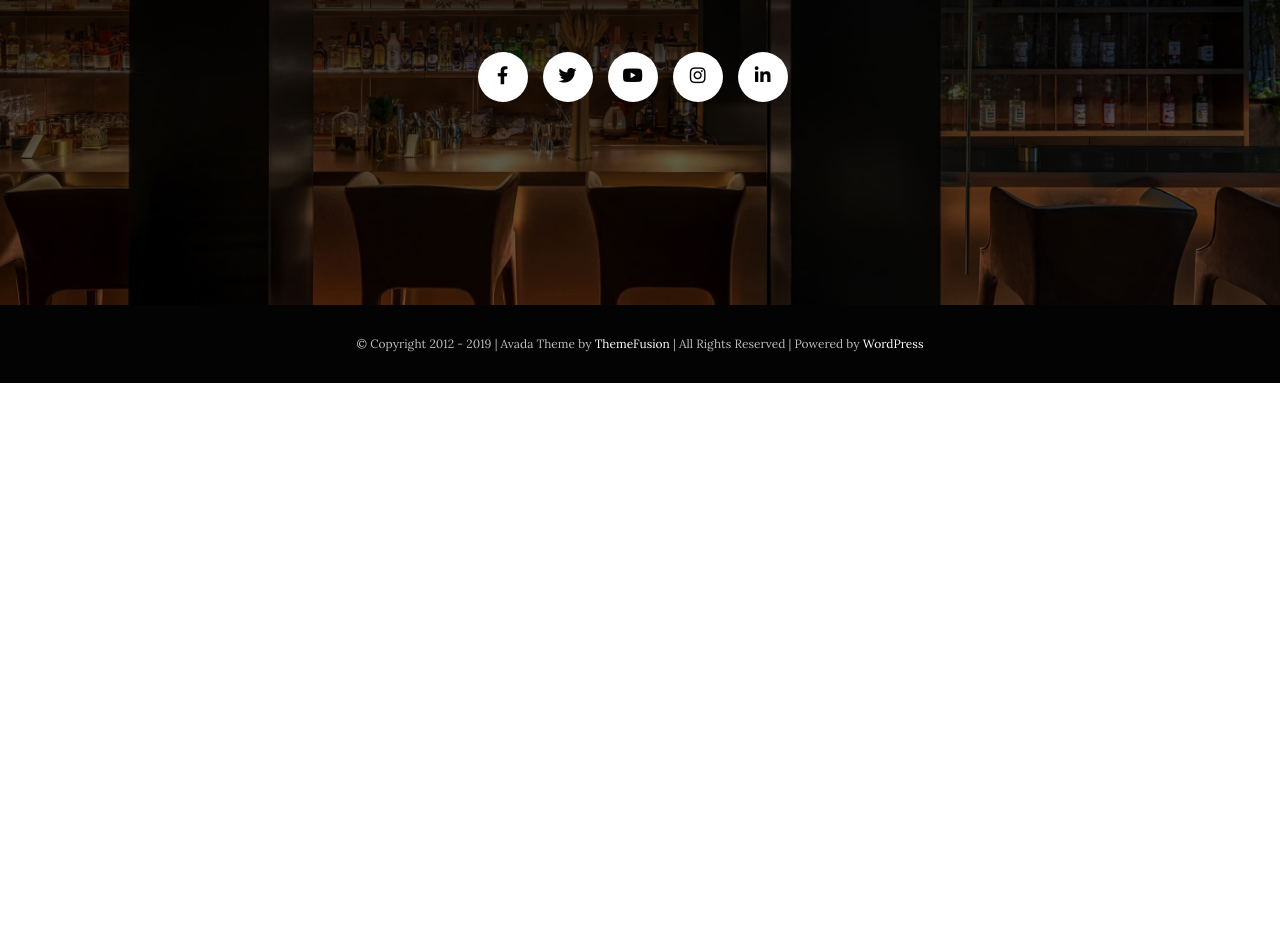
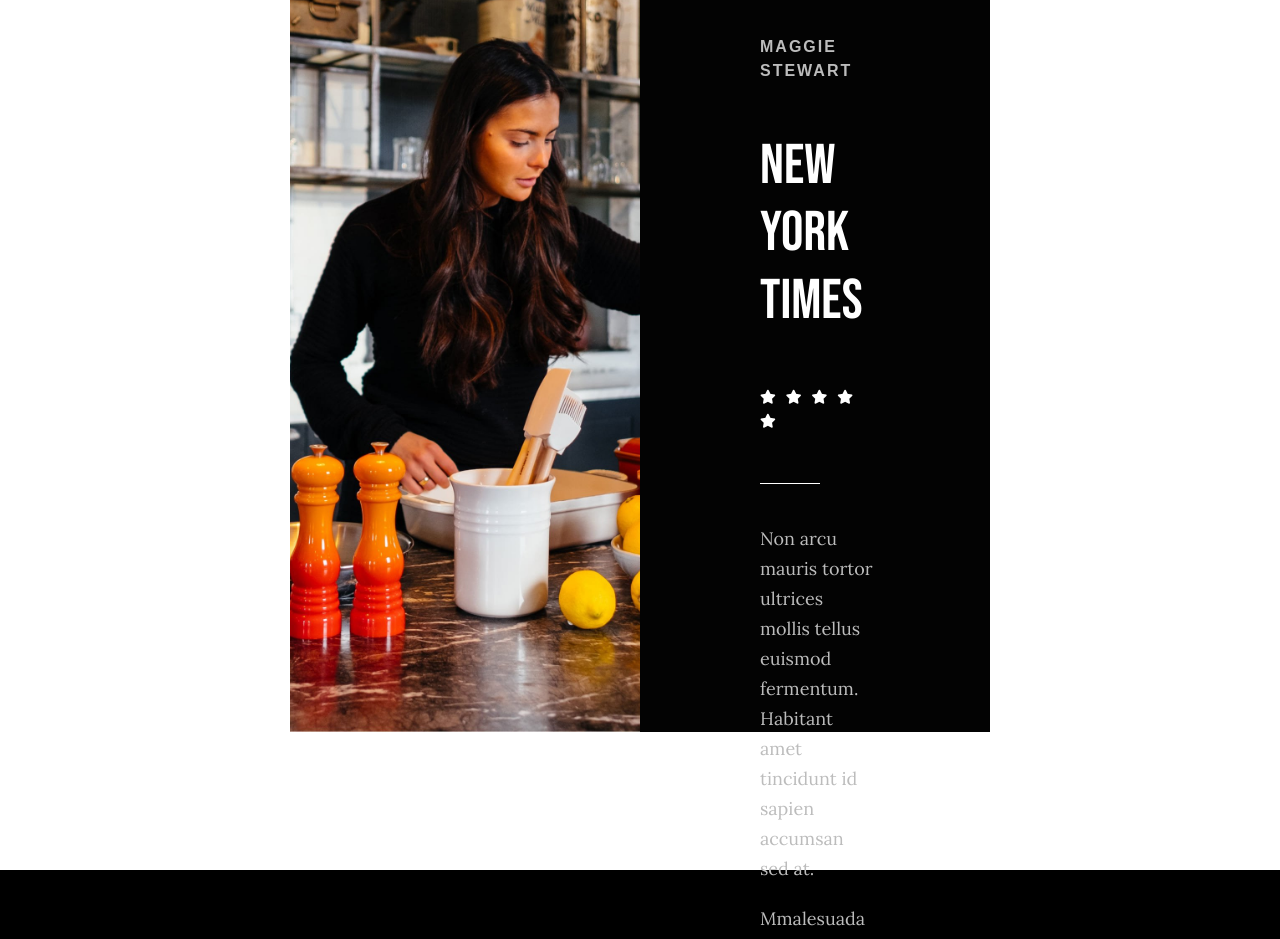
Before and after one commit to elepot87/proj-html-vuejs, a Vue app: page / in a window 1280 px wide. Shown: the part 5020-5959 px from the top of the page. Before the commit the page ends 5403 px from the top, so only its background shows below. Built offline with nearby package versions, Linux system fonts and the light colour scheme.

Commit message:
sezione reviews - recensione grande e hover

```diff
--- a/public/index.html
+++ b/public/index.html
@@ -10,7 +10,7 @@
     <link rel="preconnect" href="https://fonts.googleapis.com" />
     <link rel="preconnect" href="https://fonts.gstatic.com" crossorigin />
     <link
-      href="https://fonts.googleapis.com/css2?family=Bebas+Neue&family=Lora:wght@400;500;600;700&family=Work+Sans:ital,wght@0,300;0,400;0,500;0,600;1,700&display=swap"
+      href="https://fonts.googleapis.com/css2?family=Bebas+Neue&family=Lora:ital,wght@0,400;0,500;0,600;0,700;1,400&family=Work+Sans:ital,wght@0,300;0,400;0,500;0,600;1,700&display=swap"
       rel="stylesheet"
     />
     <!-- Font Awesome -->
--- a/src/components/Main.vue
+++ b/src/components/Main.vue
@@ -90,6 +90,48 @@
         </div>
       </div>
     </section>
+    <!-- Section 4 Recensioni -->
+    <section class="reviews">
+      <h1 class="title text-center">What critics are saying about us</h1>
+      <div class="separator my-5"></div>
+      <div class="review-big d-flex">
+        <div class="col-left">
+          <img
+            :src="require(`@/assets/images/blog72x.jpg`)"
+            alt="recensione1"
+          />
+        </div>
+        <div class="col-right">
+          <div class="container-subtitle d-flex align-items-center">
+            <div class="subtitle">
+              <span> maggie stewart </span>
+            </div>
+          </div>
+          <div class="container-text">
+            <h1>new york times</h1>
+            <div class="container-icons-reviews">
+              <i class="fas fa-star icon-reviews"></i>
+              <i class="fas fa-star icon-reviews"></i>
+              <i class="fas fa-star icon-reviews"></i>
+              <i class="fas fa-star icon-reviews"></i>
+              <i class="fas fa-star icon-reviews"></i>
+            </div>
+            <div class="separator-reviews"></div>
+            <div class="text">
+              <p>
+                Non arcu mauris tortor ultrices mollis tellus euismod fermentum.
+                Habitant amet tincidunt id sapien accumsan sed at.
+              </p>
+              <p>
+                Mmalesuada ullamcorper amet. Pretium pretium dignissim nisi.
+              </p>
+            </div>
+
+            <button class="button-main">read full article</button>
+          </div>
+        </div>
+      </div>
+    </section>
   </main>
 </template>
 
--- a/src/styles/global.scss
+++ b/src/styles/global.scss
@@ -55,3 +55,18 @@
   padding-right: 200px;
   padding-left: 200px;
 }
+
+// Separator
+
+.separator {
+  width: 50px;
+  height: 1px;
+  background-color: $third-color;
+  margin: 0 auto;
+}
+
+.separator-reviews {
+  width: 60px;
+  height: 1px;
+  background-color: $secondary-color;
+}
--- a/src/styles/main.scss
+++ b/src/styles/main.scss
@@ -66,12 +66,12 @@
       font-family: $hero-font-title;
       margin: 30px 0;
     }
-    .separator {
-      width: 50px;
-      height: 1px;
-      background-color: $third-color;
-      margin: 0 auto;
-    }
+    // .separator {
+    //   width: 50px;
+    //   height: 1px;
+    //   background-color: $third-color;
+    //   margin: 0 auto;
+    // }
     .text-feature {
       font-size: $icon-text;
       font-family: $primary-font;
@@ -136,4 +136,79 @@
       }
     }
   }
+  // Section 4 Reviews
+  .reviews {
+    padding: 138px 290px;
+    .title {
+      font-family: $primary-font;
+      font-size: 46px;
+      font-style: italic;
+    }
+    // Review big
+    .review-big {
+      height: 837px;
+      .col-left {
+        width: 50%;
+
+        img {
+          width: 100%;
+          object-fit: cover;
+          height: 100%;
+        }
+      }
+      .col-right {
+        width: 50%;
+        background-color: $primary-color;
+        padding-left: 120px;
+        padding-right: 80px;
+        .container-subtitle {
+          margin-top: 140px;
+          .subtitle {
+            color: $third-color;
+            text-transform: uppercase;
+            font-weight: $semibold;
+            font-size: $subtitle-section-reviews;
+            word-spacing: 3px;
+            letter-spacing: 2px;
+          }
+        }
+        .container-text {
+          width: 76%;
+          h1 {
+            font-family: $hero-font-title;
+            color: $secondary-color;
+            margin: 50px 0;
+            font-size: $title-reviews;
+          }
+          .container-icons-reviews {
+            margin-bottom: 50px;
+            .icon-reviews {
+              color: $secondary-color;
+              margin-right: 10px;
+              font-size: $icon-reviews;
+            }
+          }
+          .text {
+            margin-top: 40px;
+            p {
+              margin-bottom: 20px;
+              color: $third-color;
+              font-family: $primary-font;
+              font-size: 18px;
+              line-height: 30px;
+            }
+          }
+
+          .button-main {
+            margin-top: 30px;
+          }
+        }
+      }
+      .col-right:hover {
+        transform: scale(1.03);
+        box-shadow: 0 3px 15px rgba(0, 0, 0, 0.4);
+        transition: transform 0.35s;
+      }
+    }
+  }
 }
--- a/src/styles/variables.scss
+++ b/src/styles/variables.scss
@@ -20,6 +20,10 @@
 $icon-title: 30px;
 $icon-text: 17px;
 $title-section: 65px;
+$title-section-small: 46px;
 $footer-text: 19px;
 $footer-icon: 18px;
 $copyright: 12px;
+$subtitle-section-reviews: 16px;
+$title-reviews: 56px;
+$icon-reviews: 14px;
```
